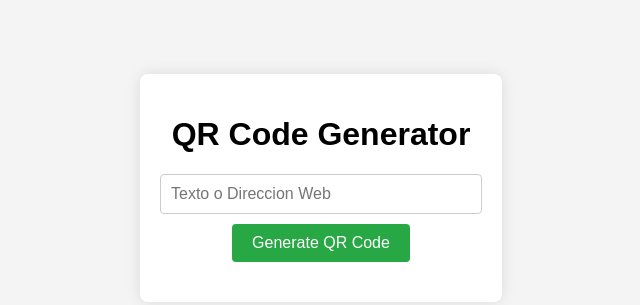
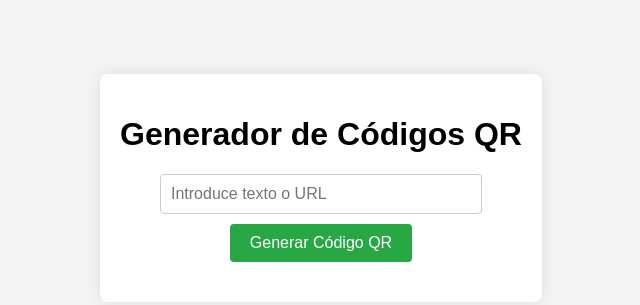
Before and after one commit to AngelH2Z/Generadorqr24, a plain HTML site: page index.html in a window 1280 px wide. Shown: the part 212-517 px from the top of the page, without its empty margins (319-959 px from the left). Drawn offline with Linux system fonts and the light colour scheme.

Commit message:
Update index.html

```diff
--- a/index.html
+++ b/index.html
@@ -1,9 +1,9 @@
 <!DOCTYPE html>
-<html lang="en">
+<html lang="es">
 <head>
     <meta charset="UTF-8">
     <meta name="viewport" content="width=device-width, initial-scale=1.0">
-    <title>QR Code Generator</title>
+    <title>Generador de Códigos QR</title>
     <style>
         body {
             font-family: Arial, sans-serif;
@@ -49,22 +49,29 @@
 <body>
 
     <div class="container">
-        <h1>QR Code Generator</h1>
-        <input type="text" id="text" placeholder="Texto o Direccion Web" />
+        <h1>Generador de Códigos QR</h1>
+        <input type="text" id="text" placeholder="Introduce texto o URL" />
         <br />
-        <button onclick="generateQRCode()">Generate QR Code</button>
+        <button onclick="generateQRCode()">Generar Código QR</button>
         <div id="qrcode"></div>
     </div>
 
     <script src="https://cdn.jsdelivr.net/npm/qrcodejs/qrcode.min.js"></script>
     <script>
         function generateQRCode() {
+            // Obtener el texto de entrada
             var text = document.getElementById("text").value;
+
+            // Verificar si el campo de entrada está vacío
             if (text.trim() === "") {
-                alert("Please enter some text or a URL");
+                alert("Por favor introduce algún texto o URL");
                 return;
             }
+
+            // Limpiar códigos QR previos
             document.getElementById("qrcode").innerHTML = "";
+
+            // Generar el código QR
             var qrcode = new QRCode(document.getElementById("qrcode"), {
                 text: text,
                 width: 200,
```
